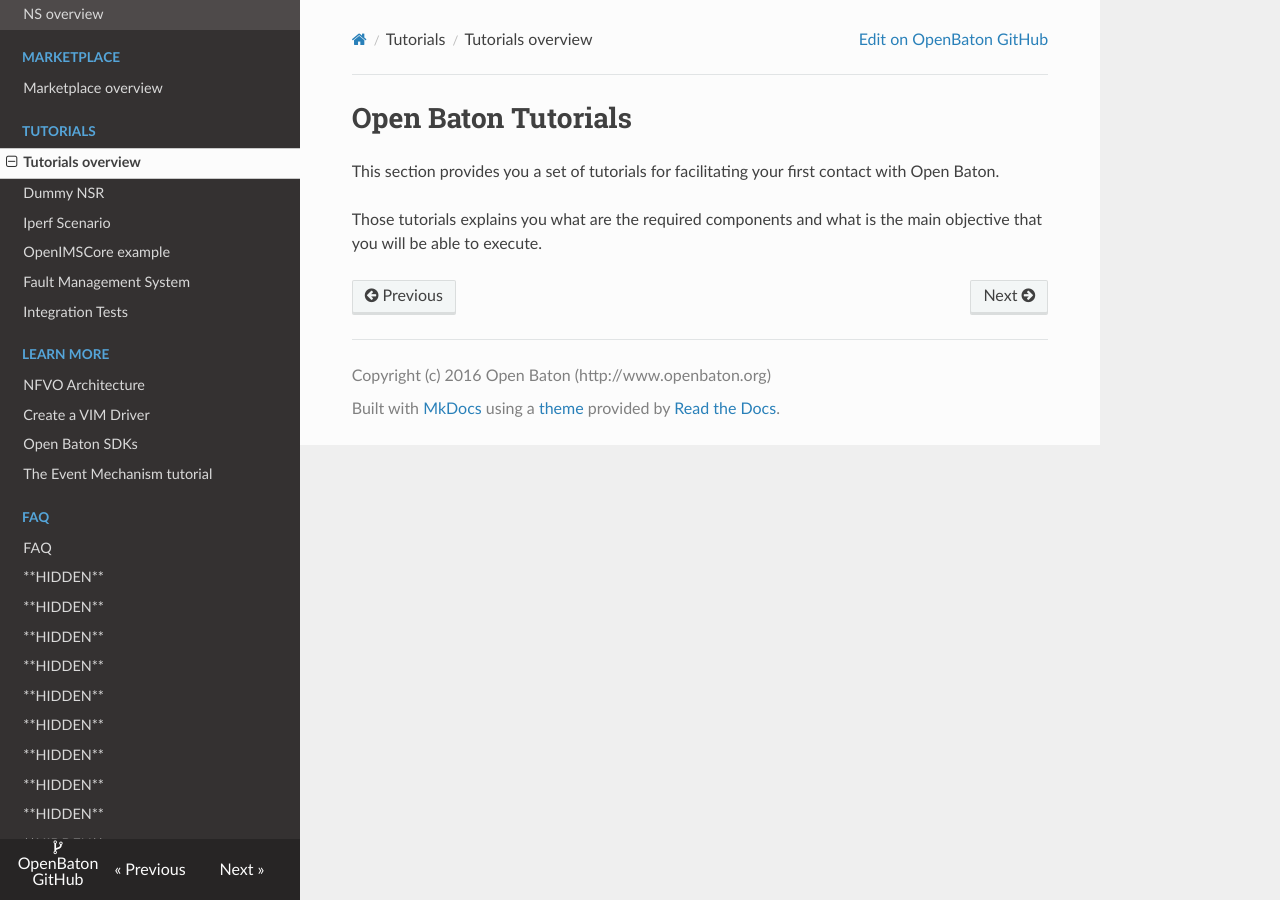
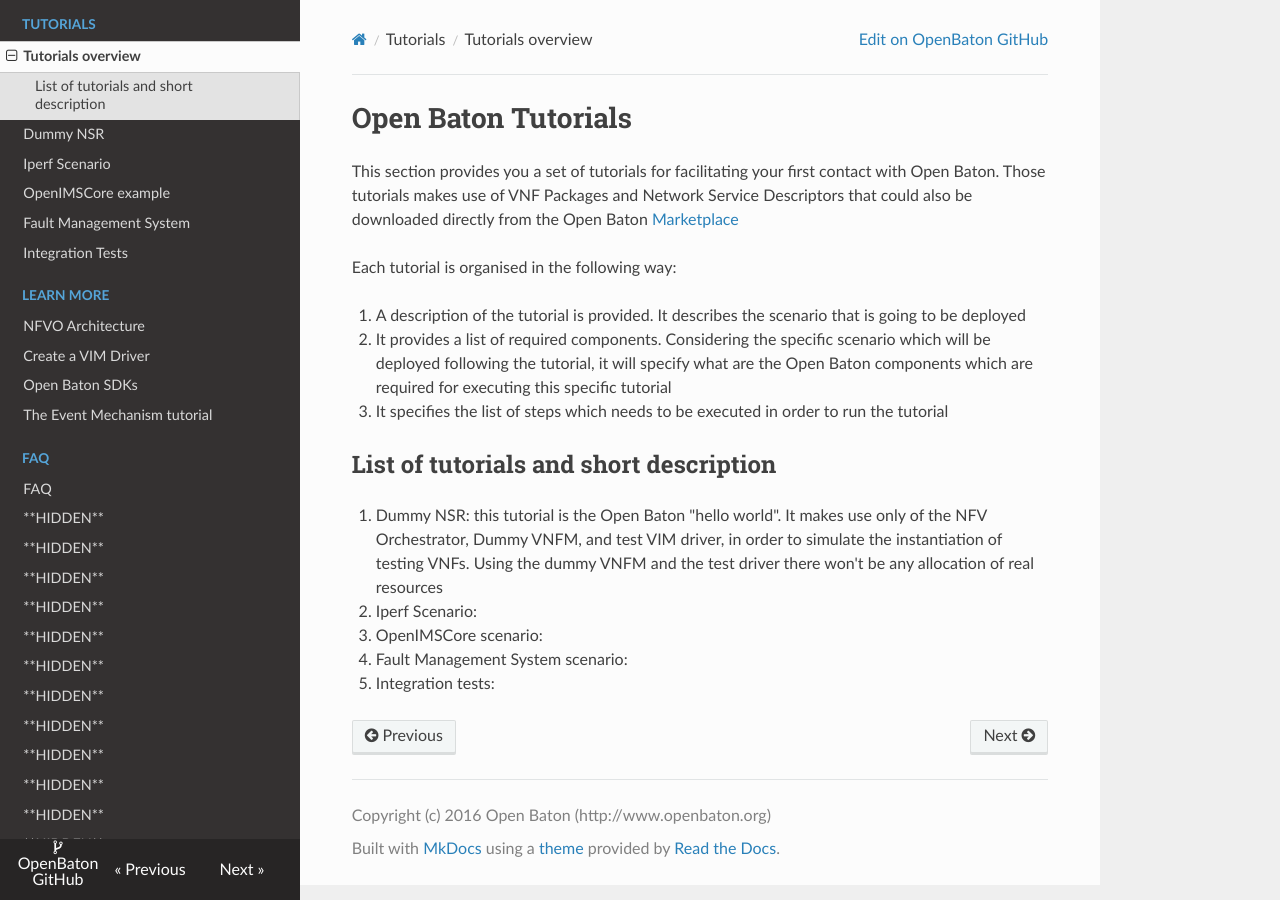
Before and after one commit to openbaton/docs, an MkDocs documentation site: the page built from docs/tutorial.md, in a window 1280 px wide. Built offline with MkDocs 1.6.1, drawn with Linux system fonts in a browser that asks for light colours; nearby versions of some CDN libraries; old or Windows-style settings are respelled for this version of MkDocs.

```diff
--- a/docs/tutorial.md
+++ b/docs/tutorial.md
@@ -1,5 +1,19 @@
 # Open Baton Tutorials
 
-This section provides you a set of tutorials for facilitating your first contact with Open Baton.
+This section provides you a set of tutorials for facilitating your first contact with Open Baton. Those tutorials makes use of VNF Packages and Network Service Descriptors that could also be downloaded directly from the Open Baton [Marketplace]
 
-Those tutorials explains you what are the required components and what is the main objective that you will be able to execute.
+Each tutorial is organised in the following way:
+
+1. A description of the tutorial is provided. It describes the scenario that is going to be deployed
+2. It provides a list of required components. Considering the specific scenario which will be deployed following the tutorial, it will specify what are the Open Baton components which are required for executing this specific tutorial
+3. It specifies the list of steps which needs to be executed in order to run the tutorial
+
+## List of tutorials and short description
+
+1. Dummy NSR: this tutorial is the Open Baton "hello world". It makes use only of the NFV Orchestrator, Dummy VNFM, and test VIM driver, in order to simulate the instantiation of testing VNFs. Using the dummy VNFM and the test driver there won't be any allocation of real resources
+2. Iperf Scenario:
+3. OpenIMSCore scenario:
+4. Fault Management System scenario:
+5. Integration tests:
+
+[Marketplace]: http://markteplace.openbaton.org
--- a/mkdocs.yml
+++ b/mkdocs.yml
@@ -9,13 +9,12 @@ pages:
 - ['nfvo-configuration.md', 'Installation', 'Configure it']
 - ['use.md', 'NFV Orchestrator', 'NFVO intro']
 - ['security.md', 'NFV Orchestrator', 'Identity management']
+- ['nfvo-how-to-use-gui.md', 'NFV Orchestrator', 'Use via the Dashboard']
+- ['nfvo-how-to-use-cli.md', 'NFV Orchestrator', 'Use via the CLI']
+- ['vim-driver.md', 'NFV Orchestrator', 'Install a VIM Driver']
 - ['vim-instance.md', 'NFV Orchestrator', 'Register a PoP']
 - ['vnf-package.md', 'NFV Orchestrator', 'VNF Packages']
 - ['ns-descriptor.md', 'NFV Orchestrator', 'Network Service Descriptor']
-- ['nfvo-how-to-use-gui.md', 'NFV Orchestrator', 'Use via the Dashboard']
-- ['nfvo-how-to-use-cli.md', 'NFV Orchestrator', 'Use via the CLI']
-- ['tosca-vnfd.md', 'NFV Orchestrator', 'Tosca']
-- ['tosca-CSAR-onboarding.md', 'NFV Orchestrator', 'CSAR on boarding']
 - ['vnfm-intro.md', 'VNF Managers', 'VNFM intro']
 - ['vnfm-generic.md', 'VNF Managers', 'Generic VNFM']
 - ['vnfm-juju.md', 'VNF Managers', 'Juju VNFM']
@@ -44,6 +43,8 @@ pages:
 - ['**HIDDEN**': 'tosca-iperf-scenario.md']
 - ['**HIDDEN**': 'tosca-dummy-nsr.md']
 - ['**HIDDEN**': 'tosca-ims.md']
+- ['**HIDDEN**': 'tosca-vnfd.md']
+- ['**HIDDEN**': 'tosca-CSAR-onboarding.md']
 - ['**HIDDEN**': 'vnfr-states.md']
 - ['**HIDDEN**': 'vnf-parameters.md']
 - ['**HIDDEN**': 'nsd-json-example.md']
```
Also changed, not shown: docs/index.md (+7 -2 lines), docs/nfvo-sdk.md (+3 -3 lines), docs/use.md (+2 -0 lines), docs/vim-driver-create.md (+2 -2 lines).
